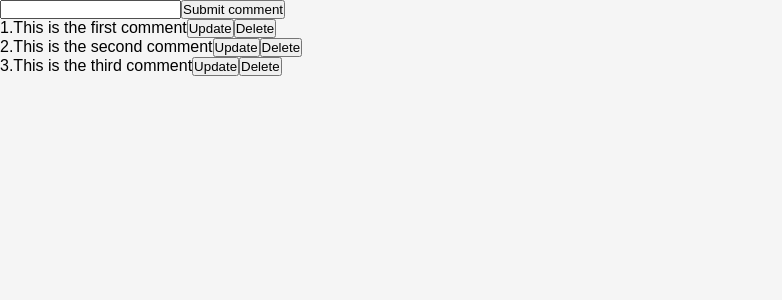
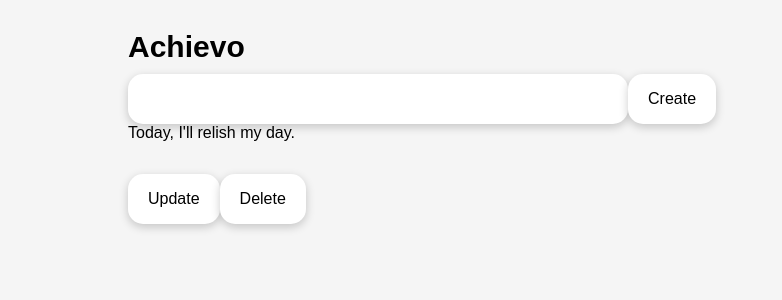
Before and after one commit to abhishekpandit2029/Todo-Web-Application, a Next.js app: page /comments in a window 1280 px wide. Shown: the top 300 px of the page, without its empty margins (0-782 px from the left). Built offline with nearby package versions, Linux system fonts and the light colour scheme.

Commit message:
deployement done

```diff
--- a/data/comments.js
+++ b/data/comments.js
@@ -1,14 +1,6 @@
 export const comments = [
     {
       id: 1,
-      text: 'This is the first comment'
+      text: "Today, I'll relish my day."
     },
-    {
-      id: 2,
-      text: 'This is the second comment'
-    },
-    {
-      id: 3,
-      text: 'This is the third comment'
-    }
   ]
--- a/pages/comments/index.js
+++ b/pages/comments/index.js
@@ -119,7 +119,7 @@
 //   );
 // }
 
-
+import styles from "./index.module.css";
 import { useState, useRef, useEffect } from "react";
 
 export default function CommentsPage() {
@@ -190,40 +190,65 @@ export default function CommentsPage() {
   };
 
   return (
-    <>
+    <div className={styles.taskscontainer}>
       <div>
+        <p className={styles.p2}>Achievo</p>
+        {/* <p>Hi, </p> */}
+      </div>
+      <div className={styles.firstblock}>
         <input
           type="text"
           value={comment}
           onChange={(e) => setComment(e.target.value)}
+          className={styles.commentinputtext}
           ref={commentInputRef}
         />
-        <button onClick={submitComment}>Submit comment</button>
+        <button className={styles.button} onClick={submitComment}>
+          Create
+        </button>
       </div>
+
+      <div className={styles.secondblock}>
         {comments.map((comment) => (
-        <div key={comment.id}>
-          {comment.id}.
+          <div key={comment.id} className={styles.singletask}>
             {editCommentId === comment.id ? (
-            <>
+              <div>
                 <input
+                  className={styles.commentinputtext}
                   type="text"
                   value={editedText}
                   onChange={(e) => setEditedText(e.target.value)}
                 />
-              <button onClick={() => updateComment(comment.id)}>Save</button>
-              <button onClick={cancelEditing}>Cancel</button>
-            </>
+                <button
+                  className={styles.button}
+                  onClick={() => updateComment(comment.id)}
+                >
+                  Save
+                </button>
+                <button className={styles.button} onClick={cancelEditing}>
+                  Cancel
+                </button>
+              </div>
             ) : (
-            <>
-              {comment.text}
-              <button onClick={() => startEditing(comment.id, comment.text)}>
+              <div>
+                <p className={styles.commenttext}>{comment.text}</p>
+                <button
+                  className={styles.button}
+                  onClick={() => startEditing(comment.id, comment.text)}
+                >
                   Update
                 </button>
-              <button onClick={() => deleteComment(comment.id)}>Delete</button>
-            </>
+                <button
+                  className={styles.button}
+                  onClick={() => deleteComment(comment.id)}
+                >
+                  Delete
+                </button>
+              </div>
             )}
           </div>
         ))}
-    </>
+      </div>
+    </div>
   );
 }
--- /dev/null
+++ b/pages/comments/index.module.css
@@ -0,0 +1,69 @@
+.taskscontainer {
+  /* border: 1px solid red; */
+  height: auto;
+  margin: 20px auto;
+  width: 80%;
+  display: flex;
+  flex-direction: column;
+  /* align-items: center; */
+  color: black;
+}
+
+.firstblock {
+display: flex;
+flex-direction: row;
+}
+
+/* .secondblock {
+    display: flex;
+    flex-direction: column;
+} */
+
+.singletask {
+  /* display: flex;
+  flex-direction: row;
+  gap: 50px;
+  margin-top: 10px; */
+}
+
+.singletaskfirst {
+  /* flex-direction: column; */
+}
+
+.commenttext {
+  width: 500px;
+  height: 50px;
+  overflow-x: hidden;
+}
+
+.commentinputtext {
+  width: 500px;
+  height: 50px;
+  border-radius: 15px;
+  font-size: 16px;
+  padding: 0 15px;
+  border: none;
+  outline: none;
+  box-shadow: 0 3px 10px rgb(0 0 0 / 0.2);
+}
+
+.p2 {
+  font-size: 30px;
+  font-weight: 700;
+  margin: 10px 0;
+}
+
+.button {
+  font-weight: 500;
+  width: auto;
+  height: 50px;
+  font-size: 16px;
+  padding: 10px 20px;
+  border: none;
+  cursor: pointer;
+  outline: none;
+  box-shadow: 0 3px 10px rgb(0 0 0 / 0.2);
+  border-radius: 15px;
+  font-family: "Poppins", sans-serif;
+  background-color: white;
+}
```
Also changed, not shown: pages/index.tsx (+10 -2 lines). Lines whose indentation alone changed are shown as unchanged.
